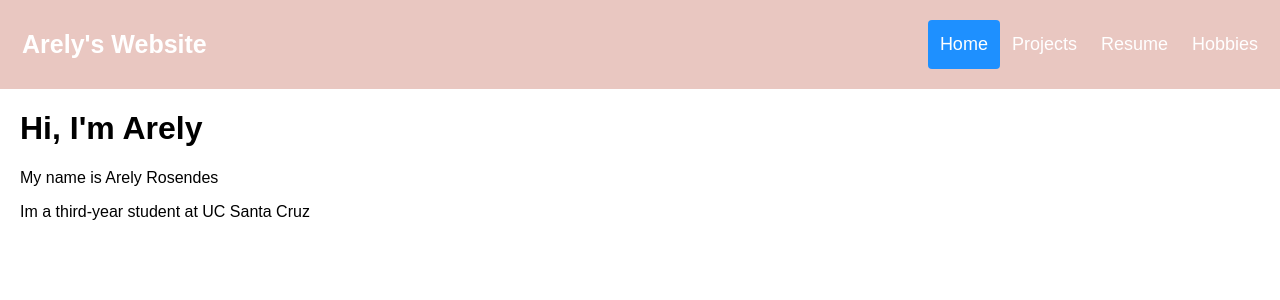
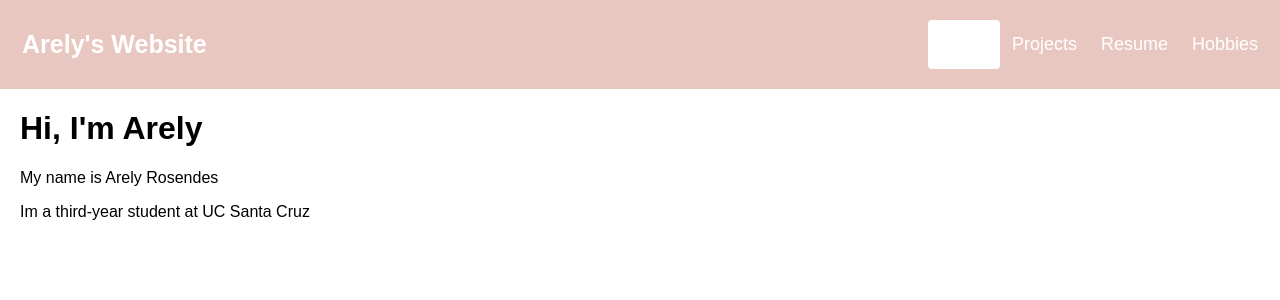
Before and after one commit to arelyyrosendes/Personal-Website, a Flask app: page / in a window 1280 px wide. Shown: the top 300 px of the page. Run offline with Flask 3, Linux system fonts and the light colour scheme.

Commit message:
change to white

```diff
--- a/templates/home.html
+++ b/templates/home.html
@@ -33,12 +33,12 @@ body {
 }
 
 .header a:hover {
-  background-color: #ddd;
+  background-color: white;
   color: black;
 }
 
 .header a.active {
-  background-color: dodgerblue;
+  background-color: white;
   color: white;
 }
 
```
